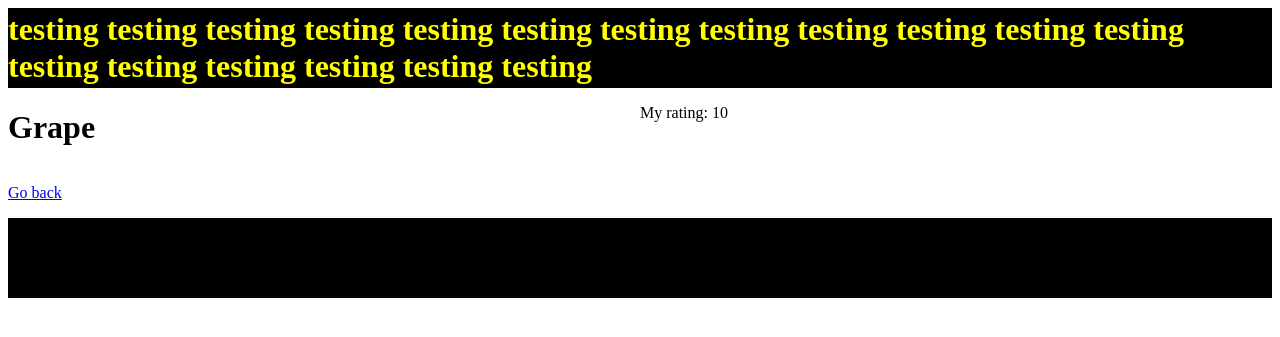
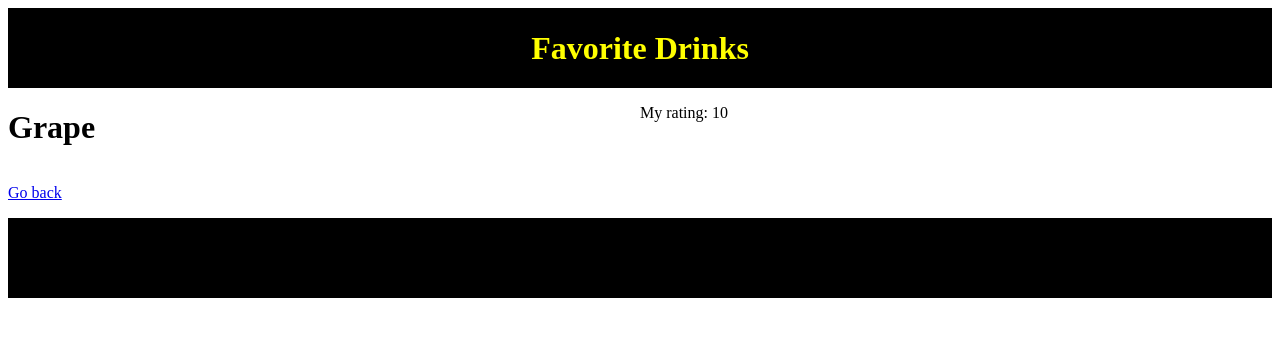
Before and after one commit to CalebCurry/flask-practice, a Flask app: page /drinks/1 in a window 1280 px wide. Shown: the top 337 px of the page. Run offline with Flask 2, Linux system fonts and the light colour scheme; parts of the project's set-up code (start-up, migrations or seed data) failed here and were passed over.

Commit message:
change top

```diff
--- a/drink_ratings/templates/layout.html
+++ b/drink_ratings/templates/layout.html
@@ -11,7 +11,7 @@
 <body>
     <div class="wrapper">
         <header>
-            <h1>testing testing testing testing testing testing testing testing testing testing testing testing testing testing testing testing testing testing
+            <h1>Favorite Drinks
             </h1>
         </header>
         <main>{% block content %}{% endblock %}</main>
```
